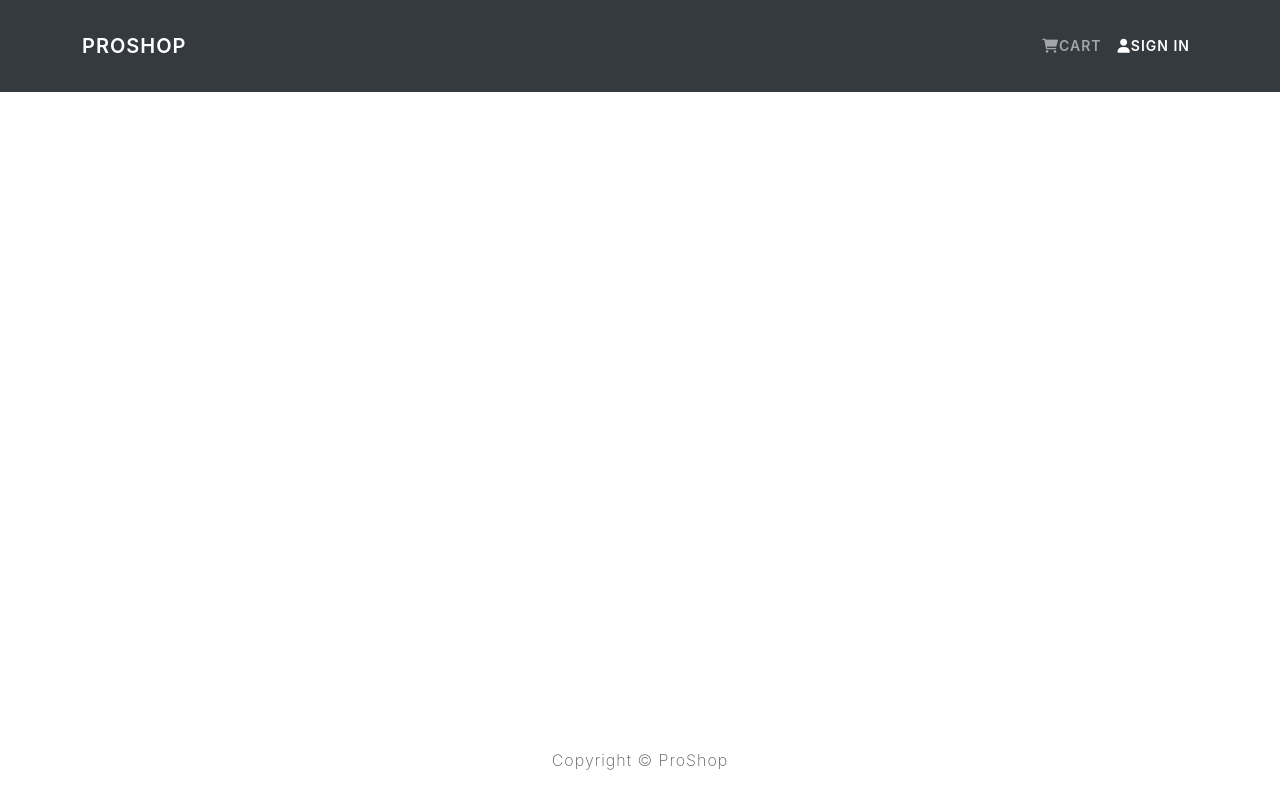
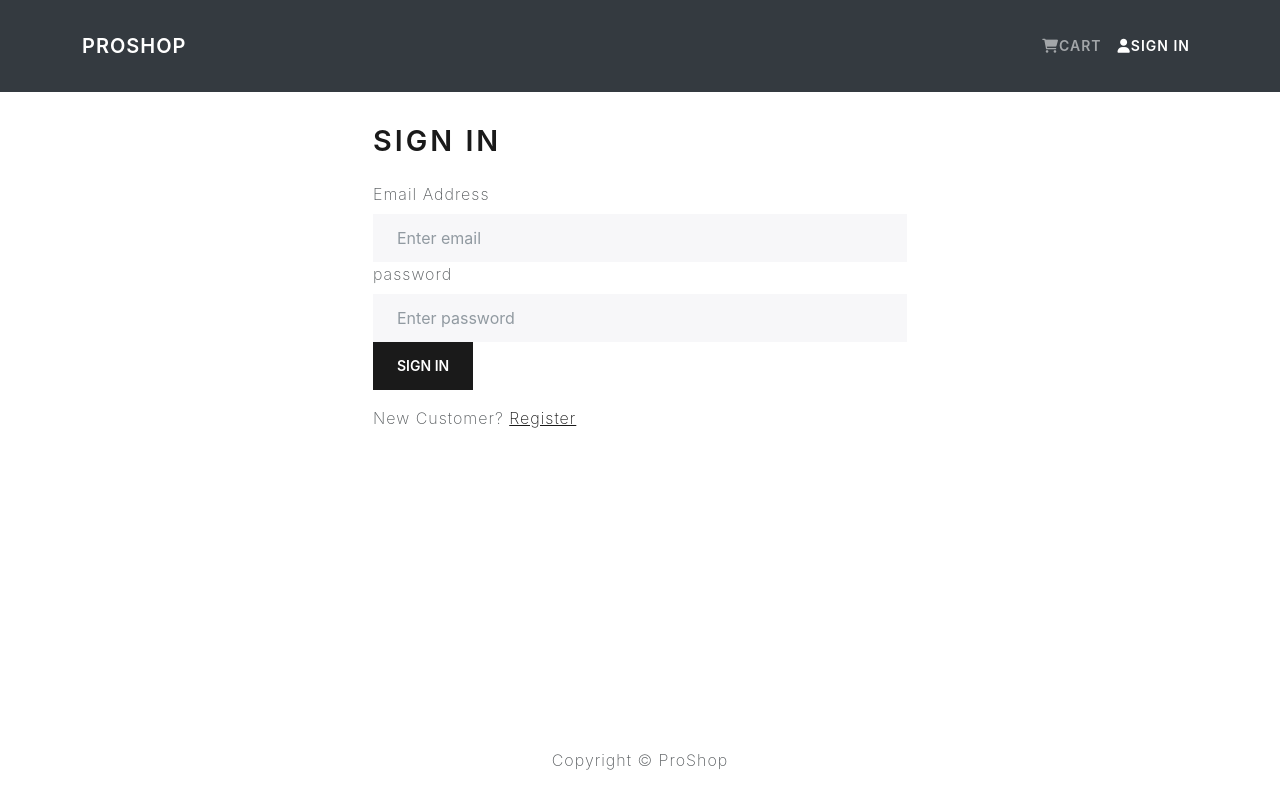
Before and after one commit to abj1305/practise-react, a React (Create React App) app in the folder proshop/frontend/: page /login in a window 1280 px wide. Built offline with nearby package versions, Linux system fonts and the light colour scheme.

Commit message:
login screen basic

```diff
--- a/proshop/frontend/package.json
+++ b/proshop/frontend/package.json
@@ -8,13 +8,14 @@
     "@testing-library/react": "^12.1.4",
     "@testing-library/user-event": "^13.5.0",
     "axios": "^0.26.1",
+    "crypto-browserify": "^3.12.0",
     "react": "^17.0.2",
     "react-bootstrap": "^2.2.1",
     "react-dom": "^17.0.2",
     "react-redux": "^7.2.6",
     "react-router-bootstrap": "^0.26.1",
     "react-router-dom": "^6.2.2",
-    "react-scripts": "5.0.0",
+    "react-scripts": "^2.1.3",
     "redux": "^4.1.2",
     "redux-devtools-extension": "^2.13.9",
     "redux-thunk": "^2.4.1",
--- a/proshop/frontend/src/App.js
+++ b/proshop/frontend/src/App.js
@@ -7,6 +7,7 @@
 import HomeScreen from "./screens/HomeScreen";
 import ProductScreen from "./screens/ProductScreen";
 import CartScreen from "./screens/CartScreen";
+import LoginScreen from "./screens/LoginScreen";
 
 const App = () => {
   return (
@@ -15,10 +16,11 @@
       <main className="py-3">
         <Container>
           <Routes>
-            <Route path="/" element={<HomeScreen />} exact />
+            <Route path="/login" element={<LoginScreen />} />
             <Route path="/product/:id" element={<ProductScreen />} />
             <Route path="/cart/:id" element={<CartScreen />} />
             <Route path="/cart" element={<CartScreen />} />
+            <Route path="/" element={<HomeScreen />} exact />
           </Routes>
         </Container>
       </main>
--- /dev/null
+++ b/proshop/frontend/src/actions/userActions.js
@@ -0,0 +1,40 @@
+import axios from "axios";
+import {
+  USER_LOGIN_FAIL,
+  USER_LOGIN_REQUEST,
+  USER_LOGIN_SUCCESS,
+} from "../constants/userConstants";
+
+export const login = (email, password) => async (dispatch) => {
+  try {
+    dispatch({
+      type: USER_LOGIN_REQUEST,
+    });
+    const config = {
+      headers: {
+        "Content-type": "application/json",
+      },
+    };
+
+    const { data } = await axios.post(
+      "/api/users/login",
+      { email, password },
+      config
+    );
+
+    dispatch({
+      type: USER_LOGIN_SUCCESS,
+      payload: data,
+    });
+
+    localStorage.setItem("userInfo", JSON.stringify(data));
+  } catch (error) {
+    dispatch({
+      type: USER_LOGIN_FAIL,
+      payload:
+        error.response && error.response.data.message
+          ? error.response.data.message
+          : error.message,
+    });
+  }
+};
--- /dev/null
+++ b/proshop/frontend/src/components/FormContainer.js
@@ -0,0 +1,15 @@
+import React from "react";
+import { Row, Col, Container } from "react-bootstrap";
+const FormContainer = ({ children }) => {
+  return (
+    <Container>
+      <Row className="justify-content-md-center">
+        <Col xs={12} md={6}>
+          {children}
+        </Col>
+      </Row>
+    </Container>
+  );
+};
+
+export default FormContainer;
--- /dev/null
+++ b/proshop/frontend/src/constants/userConstants.js
@@ -0,0 +1,4 @@
+export const USER_LOGIN_REQUEST = "USER_LOGIN_REQUEST";
+export const USER_LOGIN_SUCCESS = "USER_LOGIN_SUCCESS";
+export const USER_LOGIN_FAIL = "USER_LOGIN_FAIL";
+export const USER_LOGOUT = "USER_LOGOUT";
--- /dev/null
+++ b/proshop/frontend/src/reducers/userReducers.js
@@ -0,0 +1,21 @@
+import {
+  USER_LOGIN_FAIL,
+  USER_LOGIN_REQUEST,
+  USER_LOGIN_SUCCESS,
+  USER_LOGOUT,
+} from "../constants/userConstants";
+
+export const userLoginReducer = (state = {}, action) => {
+  switch (action.type) {
+    case USER_LOGIN_REQUEST:
+      return { loading: true };
+    case USER_LOGIN_SUCCESS:
+      return { loading: false, userInfo: action.payload };
+    case USER_LOGIN_FAIL:
+      return { loading: false, error: action.payload };
+    case USER_LOGOUT:
+      return {};
+    default:
+      return state;
+  }
+};
--- /dev/null
+++ b/proshop/frontend/src/screens/LoginScreen.js
@@ -0,0 +1,71 @@
+import React, { useState, useEffect } from "react";
+import { Link, useLocation, useNavigate } from "react-router-dom";
+import { Form, Button, Row, Col, FormLabel } from "react-bootstrap";
+import { useDispatch, useSelector } from "react-redux";
+import Message from "../components/Message";
+import Loader from "../components/Loader";
+import FormContainer from "../components/FormContainer";
+import { login } from "../actions/userActions";
+import { is } from "express/lib/request";
+
+const LoginScreen = () => {
+  let location = useLocation();
+  let navigate = useNavigate();
+  const [email, setEmail] = useState("");
+  const [password, setPassword] = useState("");
+
+  const dispatch = useDispatch();
+  const userLogin = useSelector((state) => state.userLogin);
+  const { loading, error, userInfo } = userLogin;
+
+  const redirect = location.search ? location.search.split("=")[1] : "/";
+
+  useEffect(() => {
+    if (userInfo) {
+      navigate(redirect);
+    }
+  }, [userInfo, redirect]);
+
+  const submitHandler = (e) => {
+    e.preventDefault();
+    // DISPATCH LOGIN
+  };
+  return (
+    <FormContainer>
+      <h1>Sign In</h1>
+      <Form onSubmit={submitHandler}>
+        <Form.Group controlId="email">
+          <Form.Label>Email Address</Form.Label>
+          <Form.Control
+            type="email"
+            placeholder="Enter email"
+            value={email}
+            onChange={(e) => setEmail(e.target.value)}
+          ></Form.Control>
+        </Form.Group>
+        <Form.Group controlId="password">
+          <Form.Label>password</Form.Label>
+          <Form.Control
+            type="password"
+            placeholder="Enter password"
+            value={password}
+            onChange={(e) => setPassword(e.target.value)}
+          ></Form.Control>
+        </Form.Group>
+        <Button type="submit" variant="primary">
+          Sign In
+        </Button>
+      </Form>
+      <Row className="py-3">
+        <Col>
+          New Customer?{" "}
+          <Link to={redirect ? `/register?redirect=${redirect}` : `/register`}>
+            Register
+          </Link>
+        </Col>
+      </Row>
+    </FormContainer>
+  );
+};
+
+export default LoginScreen;
--- a/proshop/frontend/src/store.js
+++ b/proshop/frontend/src/store.js
@@ -5,21 +5,26 @@
   productListReducer,
   productDetailsReducer,
 } from "./reducers/productReducers";
-
 import { cartReducer } from "./reducers/cartReducers";
-import { CART_ADD_ITEM } from "./constants/cartConstants";
+import { userLoginReducer } from "./reducers/userReducers";
 
 const reducer = combineReducers({
   productList: productListReducer,
   productDetails: productDetailsReducer,
   cart: cartReducer,
+  userLogin: userLoginReducer,
 });
 const cartItemsFromStorage = localStorage.getItem("cartItems")
   ? JSON.parse(localStorage.getItem("cartItems"))
   : [];
 
+const userInfoFromStorage = localStorage.getItem("userInfo")
+  ? JSON.parse(localStorage.getItem("userInfo"))
+  : null;
+
 const initialState = {
   cart: { cartItems: cartItemsFromStorage },
+  userLogin: { userInfo: userInfoFromStorage },
 };
 
 const middleware = [thunk];
```
Also changed, not shown: 1 other file (tests, documents, lock files or other folders).
